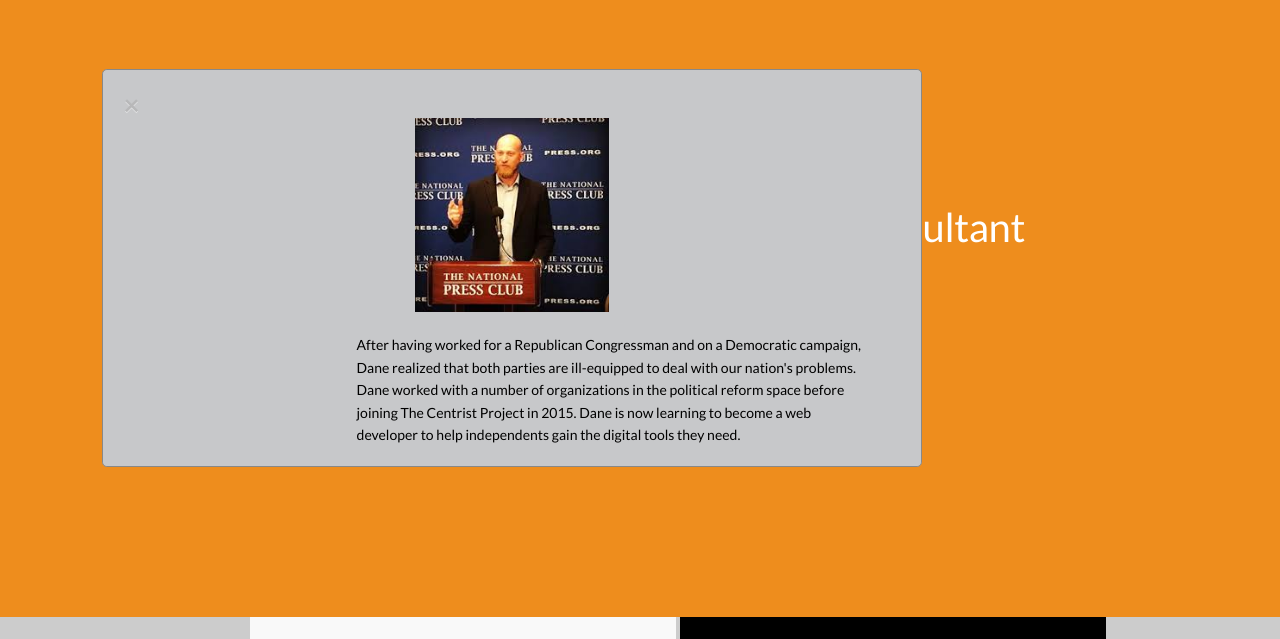
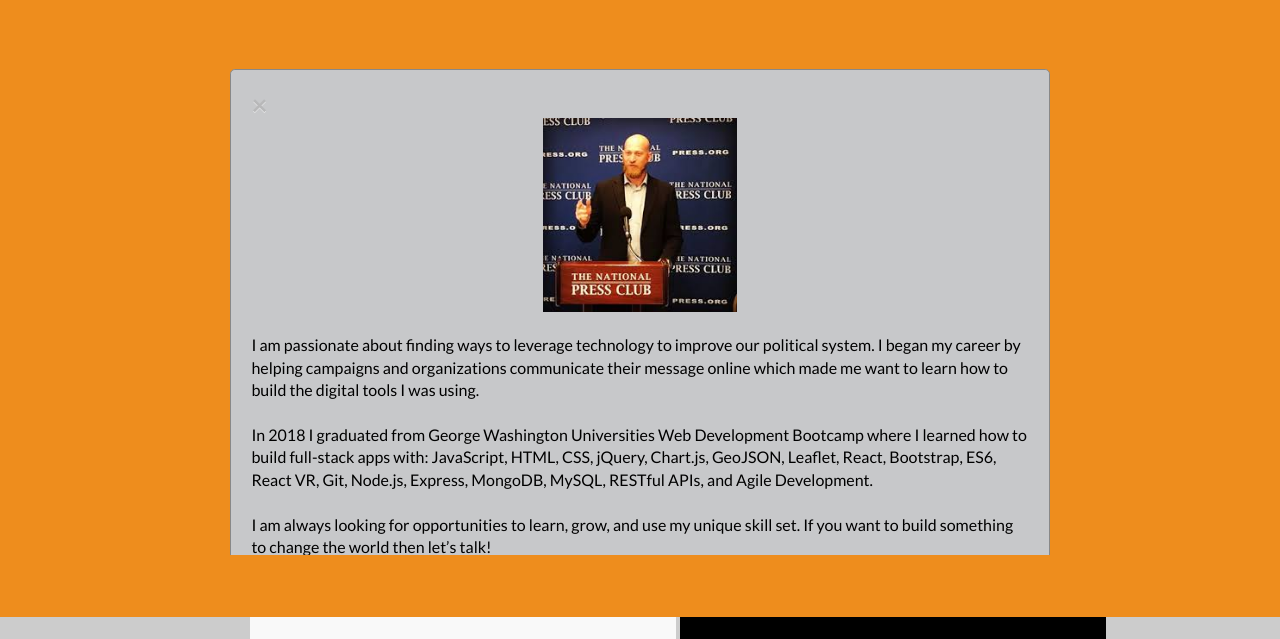
Before and after one commit to CentristDane/portfolio, a website: page index.html in a window 1280 px wide. Both pictures are taken after a click on the link "ABOUT DANE". Shown: the part 85-724 px from the top of the page. Drawn offline with nearby package versions, Linux system fonts and the light colour scheme.

Commit message:
fixed bio

```diff
--- a/index.html
+++ b/index.html
@@ -11,9 +11,7 @@
     <link rel="stylesheet" href="https://maxcdn.bootstrapcdn.com/font-awesome/4.7.0/css/font-awesome.min.css">
     <link href='https://fonts.googleapis.com/css?family=Lato:400,700,900|Source+Code+Pro:400,700' rel='stylesheet' type='text/css'>
     <meta name="keywords" content="front-end developer, front-end development, web designer" />
-
     </noscript>
-
 </head>
 
 <body class="home page-template page-template-front page-template-front-php page page-id-8 page-parent">
@@ -121,20 +119,18 @@
                 <!-- Modal content -->
                 <div class="modal-content">
                     <span class="close">&times;</span>
-
-                        <img class="pic" src="./images/bio_pic.jpeg">
-                  <div class="bio">
-                    <br>
-                    <h3 style="color:black">After having worked for a Republican Congressman and on a Democratic campaign, Dane realized that both parties are ill-equipped to deal with our nation's problems. Dane worked with a number of organizations in the political reform space before joining The Centrist Project in 2015. Dane is now learning to become a web developer to help independents gain the digital tools they need.</h3>
+                    <img class="pic" src="./images/bio_pic.jpeg">
+                    <div>
+                        <br>
+                        <p style="color:black">I am passionate about finding ways to leverage technology to improve our political system. I began my career by helping campaigns and organizations communicate their message online which made me want to learn how to build the digital tools I was using. </p>
+                        <br>
+                        <p style="color:black"> In 2018 I graduated from George Washington Universities Web Development Bootcamp where I learned how to build full-stack apps with: JavaScript, HTML, CSS, jQuery, Chart.js, GeoJSON, Leaflet, React, Bootstrap, ES6, React VR, Git, Node.js, Express, MongoDB, MySQL, RESTful APIs, and Agile Development.</p>
+                        <br>
+                        <p style="color:black">I am always looking for opportunities to learn, grow, and use my unique skill set. If you want to build something to change the world then let’s talk!
+                        </p>
                     </div>
                 </div>
             </div>
-
-
-
-
-
-
             <script type="text/javascript">
             // Get the modal
             var modal = document.getElementById('myModal');
@@ -164,7 +160,6 @@
             btn2.onclick = function() {
                 modal.style.display = "block";
             }
-
             </script>
             <nav class="third">
                 <dl>
--- a/style.css
+++ b/style.css
@@ -2841,7 +2841,10 @@ li.L1, li.L3, li.L5, li.L7, li.L9 {
         /* Stay in place */
         z-index: 1;
         /* Sit on top */
-        left: 0;
+       left: 10%;
+       right: 5%;
+       vertical-align: middle;
+
         top: 0;
         width: 80%;
         /* Full width */
@@ -2881,6 +2884,8 @@ li.L1, li.L3, li.L5, li.L7, li.L9 {
         padding: 20px;
         border: 1px solid #888;
         width: 80%;
+        align-content: center;
+         vertical-align: middle;
         /* Could be more or less, depending on screen size */
         /*  color: #ffffff;
    align-content: right;
```
